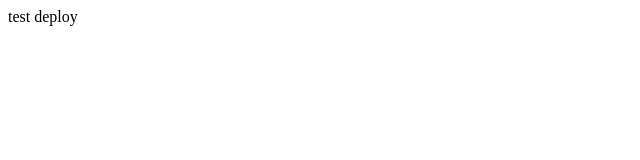
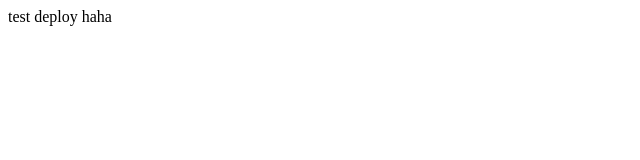
Before and after one commit to zbmovo/github-repo-test, a plain HTML site: page index.html in a window 1280 px wide. Shown: the full height of the page, 0-640 px from the left. Drawn offline with Linux system fonts and the light colour scheme.

Commit message:
Deploying to gh-pages from @ zbmovo/github-repo-test@4254d3224661291c8efb6227f5dacb2275c274f3 🚀

```diff
--- a/index.html
+++ b/index.html
@@ -6,6 +6,6 @@
     <title>deploy</title>
   </head>
   <body>
-    test deploy
+    test deploy haha
   </body>
 </html>
```
